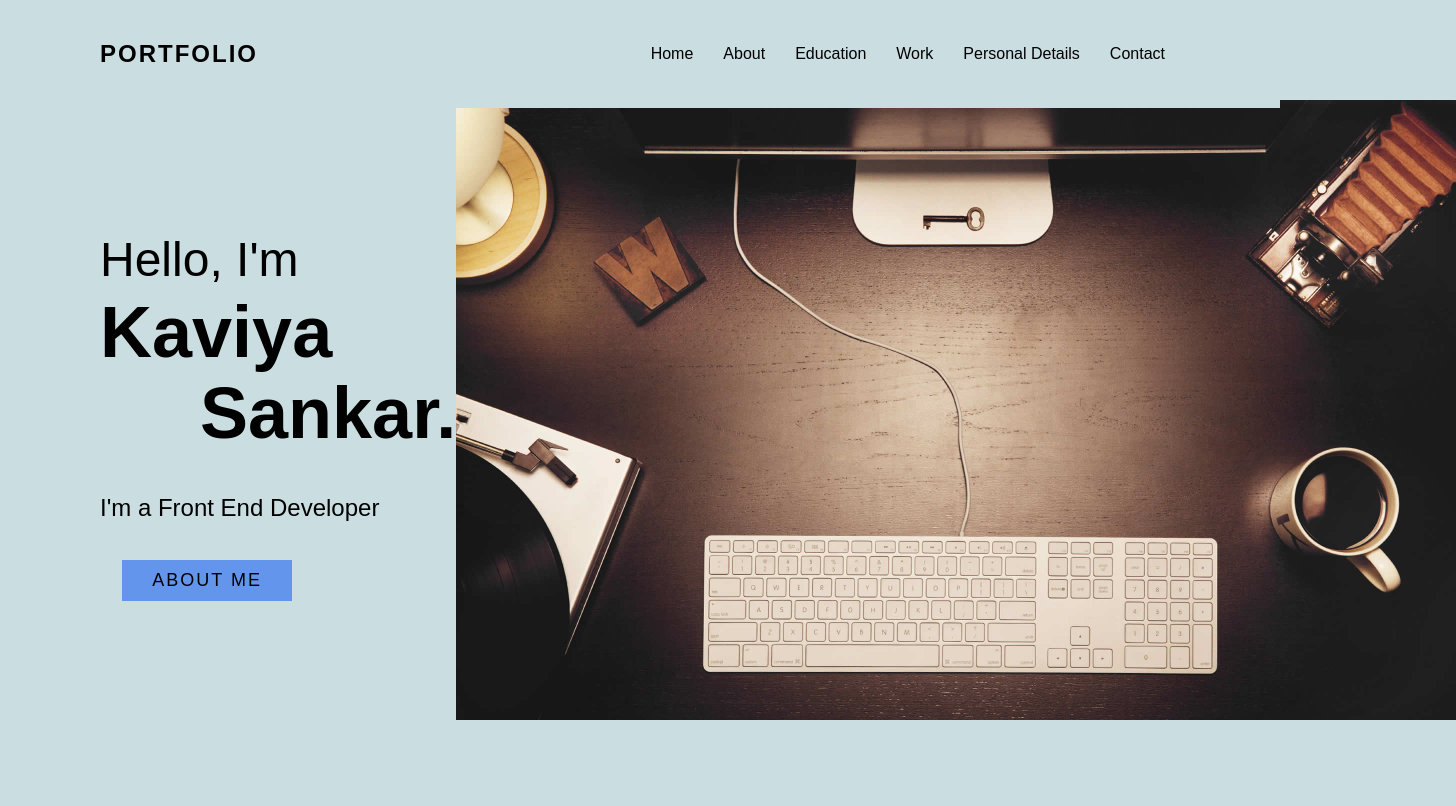
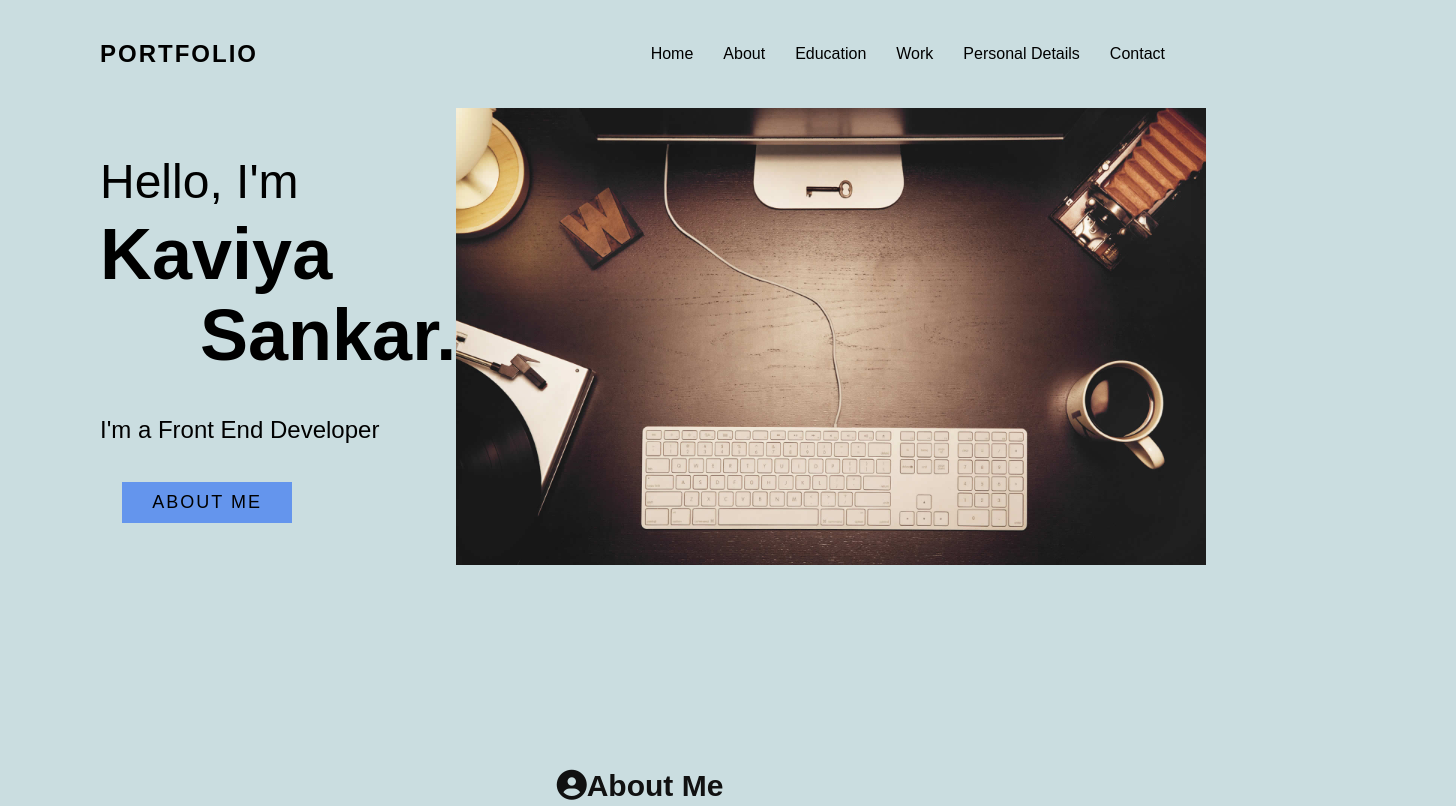
Before and after one commit to KAVIYA03/kaviya-sankar.github.io, a plain HTML site: page index.html in a window 1280 px wide. Shown: the top 806 px of the page, 1456 px wide, since content can reach past the window. Drawn offline with Linux system fonts and the light colour scheme.

Commit message:
Update index.html

```diff
--- a/index.html
+++ b/index.html
@@ -32,7 +32,7 @@ integrity="sha384-wESLQ85D6gbsF459vf1CiZ2+rr+CsxRY0RpiF1tLlQpDnAgg6rwdsUF1+Ics2b
      <a href="#about" class="btn">About Me</a>
    </div></pre>
   <div style="align-items:right;">
-    <img src="new.jpg" ALIGN=”right” , width="1000px",height="50px">
+    <img src="new.jpg" ALIGN=”right” , width="750px",height="50px">
 
    </div>
 </section>
```
